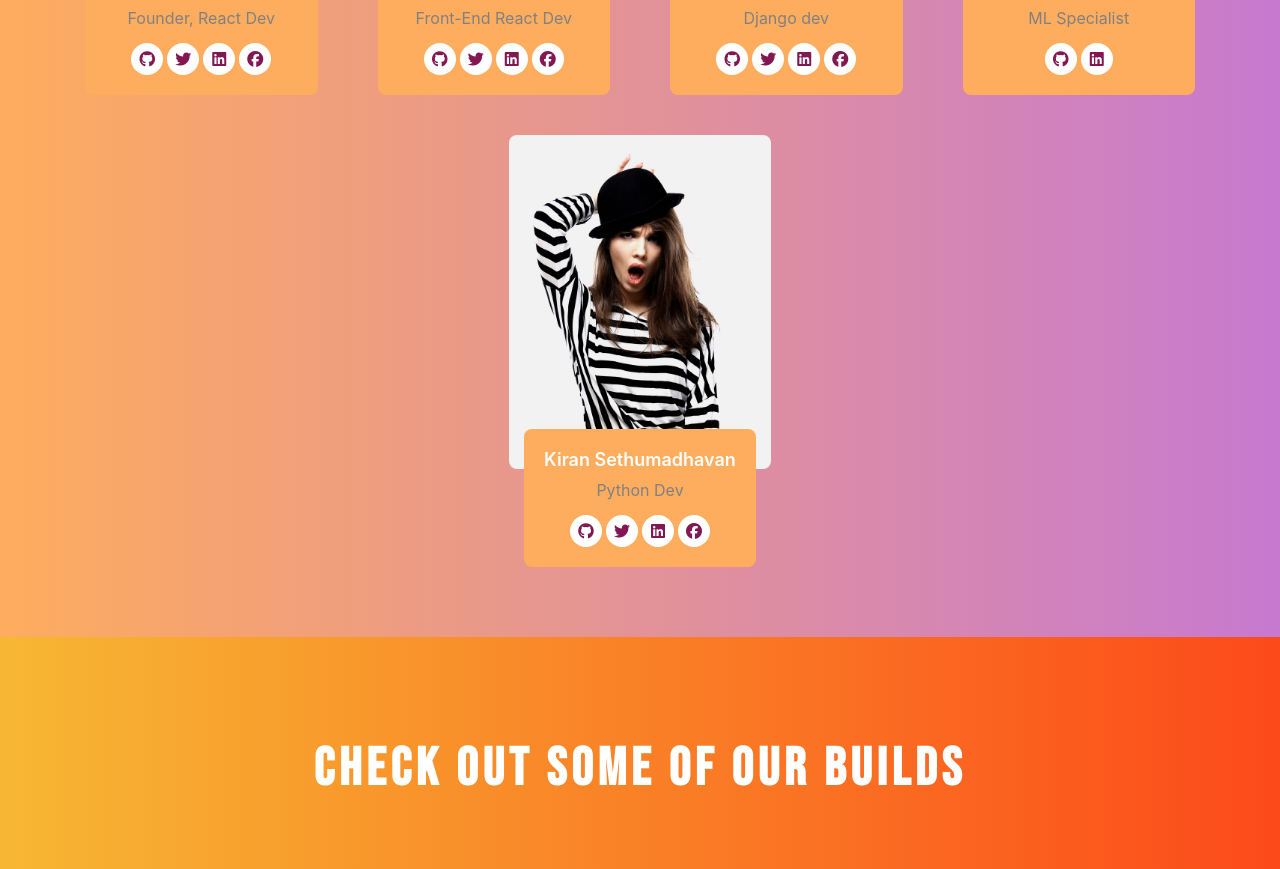
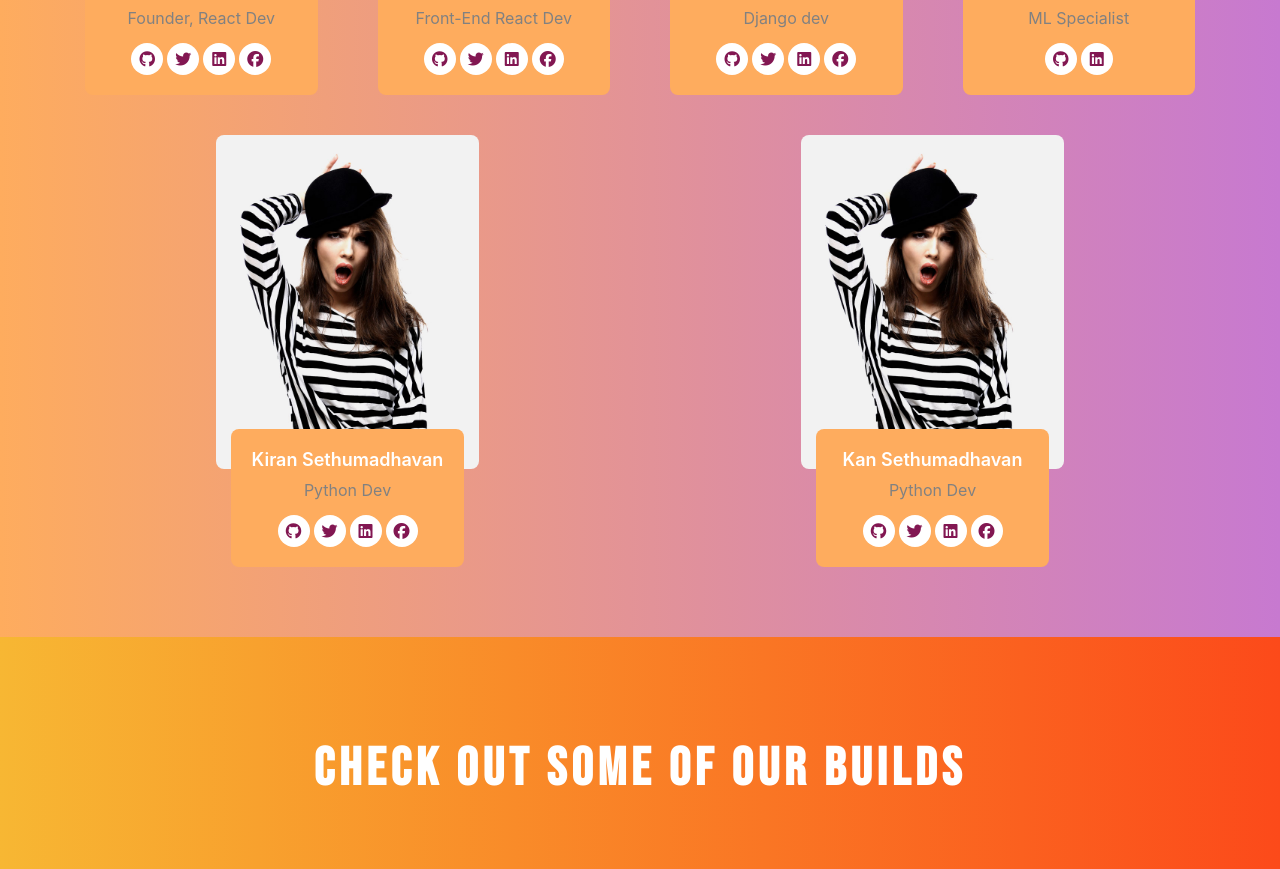
Before and after one commit to For-Community/forCommunity-official-website, a React (Create React App) app: page / in a window 1280 px wide. Shown: the part 1860-2729 px from the top of the page. Built offline with nearby package versions, Linux system fonts and the light colour scheme.

Commit message:
added a new member:octocat:

```diff
--- a/src/data/TeamSectionData.js
+++ b/src/data/TeamSectionData.js
@@ -35,7 +35,7 @@ const TeamSectionData = [
     img: team3,
     sociallinks: {
       github: "https://github.com/masspher",
-      twitter:"https://twitter.com/abhijiths_2003?s=20",
+      twitter: "https://twitter.com/abhijiths_2003?s=20",
       linkedin: "https://www.linkedin.com/in/abhijith-s-bb8a24201",
       facebook: "https://www.facebook.com/profile.php?id=100049296183097",
     },
@@ -47,7 +47,7 @@ const TeamSectionData = [
     img: team4,
     sociallinks: {
       github: "https://github.com/akshayvdoizode",
-      twitter:"",
+      twitter: "",
       linkedin: "https://www.linkedin.com/in/akshay-v-doizode-074895b4/",
       facebook: "",
     },
@@ -59,11 +59,23 @@ const TeamSectionData = [
     img: team2,
     sociallinks: {
       github: "https://github.com/Kiran-Sethu46",
-      twitter:"https://twitter.com/Kiransethu001",
+      twitter: "https://twitter.com/Kiransethu001",
       linkedin: "https://www.linkedin.com/in/kiran-sethumadhavan-42a00676/",
       facebook: "https://www.facebook.com/kiran.sethu.1/",
     },
-  }
+  },
+  {
+    id: "6",
+    name: "Kan Sethumadhavan",
+    designation: "Python Dev",
+    img: team2,
+    sociallinks: {
+      github: "https://github.com/Kiran-Sethu46",
+      twitter: "https://twitter.com/Kiransethu001",
+      linkedin: "https://www.linkedin.com/in/kiran-sethumadhavan-42a00676/",
+      facebook: "https://www.facebook.com/kiran.sethu.1/",
+    },
+  },
 ];
 
 export default TeamSectionData
```
